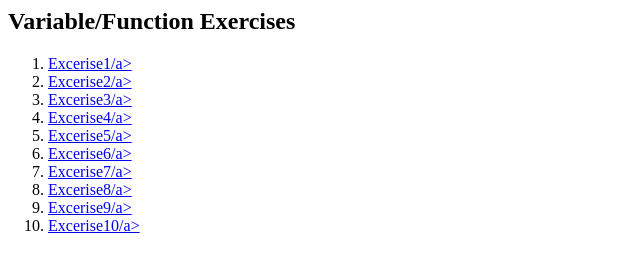
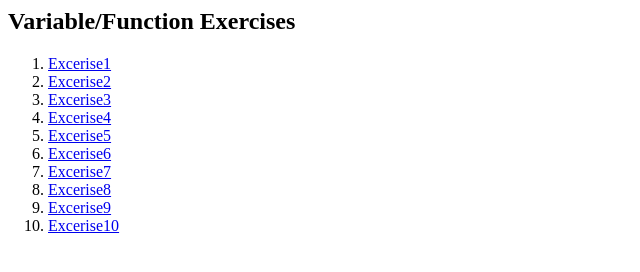
Before and after one commit to Jayson576/Intro-Js-Submit, a plain HTML site: page index.html in a window 1280 px wide. Shown: the whole page, without its empty margins (0-640 px from the left). Drawn offline with Linux system fonts and the light colour scheme.

Commit message:
Update index.html

```diff
--- a/index.html
+++ b/index.html
@@ -10,16 +10,16 @@
    <div class="exercises">
               <h2> Variable/Function Exercises </h2>
               <ol>
-                <li><a href="ex1">Excerise1/a></il>
-                <li><a href="ex2">Excerise2/a></il>
-                <li><a href="ex3">Excerise3/a></il>
-                <li><a href="ex4">Excerise4/a></il>
-                <li><a href="ex5">Excerise5/a></il>
-                <li><a href="ex6">Excerise6/a></il>
-                <li><a href="ex7">Excerise7/a></il>
-                <li><a href="ex8">Excerise8/a></il>
-                <li><a href="ex9">Excerise9/a></il>
-                <li><a href="ex10">Excerise10/a></il>
+                <li><a href="ex1">Excerise1</a></il>
+                <li><a href="ex2">Excerise2</a></il>
+                <li><a href="ex3">Excerise3</a></il>
+                <li><a href="ex4">Excerise4</a></il>
+                <li><a href="ex5">Excerise5</a></il>
+                <li><a href="ex6">Excerise6</a></il>
+                <li><a href="ex7">Excerise7</a></il>
+                <li><a href="ex8">Excerise8</a></il>
+                <li><a href="ex9">Excerise9</a></il>
+                <li><a href="ex10">Excerise10</a></il>
               </ol>
             </div>
     <script src="script.js"></script>
```
